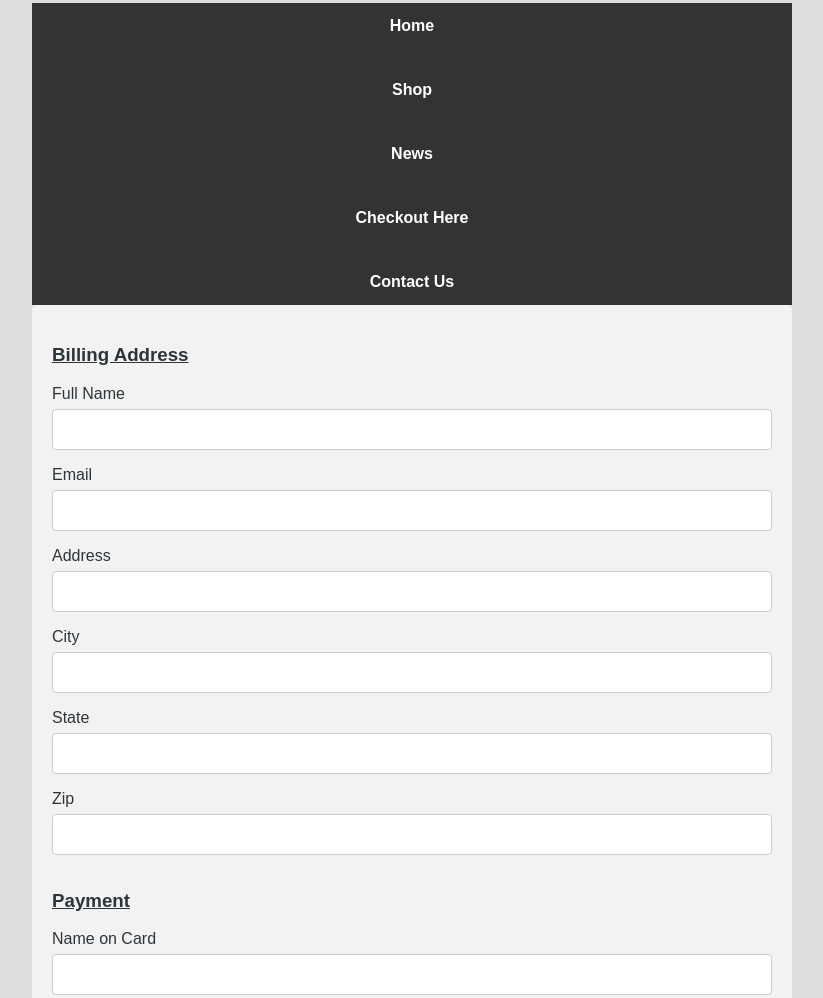
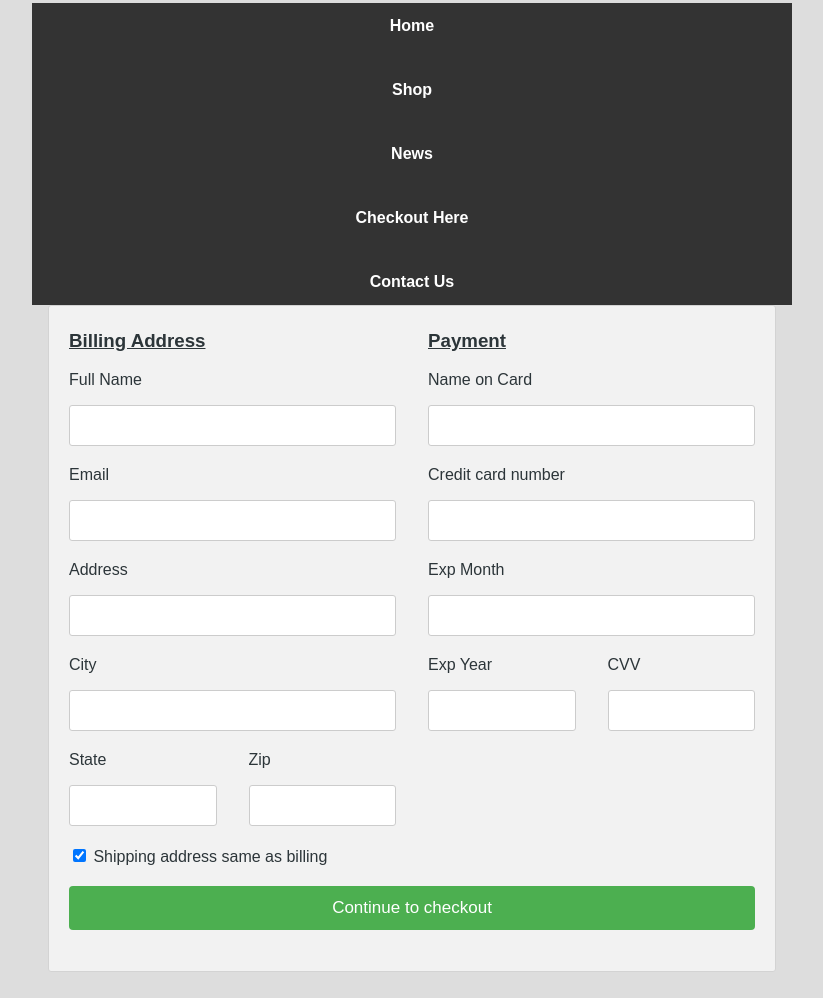
Before and after one commit to maxcorder/githubshell, a plain HTML site: page checkout.html in a window 1280 px wide. Shown: the part 75-1073 px from the top of the page, without its empty margins (228-1051 px from the left). Drawn offline with Linux system fonts and the light colour scheme.

Commit message:
Add files via upload

```diff
--- a/project.css
+++ b/project.css
@@ -9,6 +9,8 @@ text-align: center; }
 h2 { color:#2C3539;
  text-decoration: none;
 text-align: center; }
+
+
 
 h3 { color:#2C3539; text-decoration: underline; }
 
@@ -57,7 +59,6 @@ input[type=submit] {
   cursor: pointer;
 }
 
-/* When moving the mouse over the submit button, add a darker green color */
 input[type=submit]:hover {
   background-color: #45a049;
 }
@@ -100,6 +101,9 @@ input[type=submit]:hover {
   opacity: 0.7;
 }
 
+nav {
+	display: block;
+}
 
 
 
@@ -177,3 +181,91 @@ body {
     display: none;
   }
 }
+
+
+
+.row {
+  display: -ms-flexbox;
+  display: flex;
+  -ms-flex-wrap: wrap;
+  flex-wrap: wrap;
+  margin: 0 -16px;
+}
+
+.col-25 {
+  -ms-flex: 25%;
+  flex: 25%;
+}
+
+.col-50 {
+  -ms-flex: 50%;
+  flex: 50%;
+}
+
+.col-75 {
+  -ms-flex: 75%;
+  flex: 75%;
+}
+
+.col-25,
+.col-50,
+.col-75 {
+  padding: 0 16px;
+}
+
+.container {
+  background-color: #f2f2f2;
+  padding: 5px 20px 15px 20px;
+  border: 1px solid lightgrey;
+  border-radius: 3px;
+}
+
+input[type=text] {
+  width: 100%;
+  margin-bottom: 20px;
+  padding: 12px;
+  border: 1px solid #ccc;
+  border-radius: 3px;
+}
+
+label {
+  margin-bottom: 10px;
+  display: block;
+}
+
+.icon-container {
+  margin-bottom: 20px;
+  padding: 7px 0;
+  font-size: 24px;
+}
+
+.btn {
+  background-color: #4CAF50;
+  color: white;
+  padding: 12px;
+  margin: 10px 0;
+  border: none;
+  width: 100%;
+  border-radius: 3px;
+  cursor: pointer;
+  font-size: 17px;
+}
+
+.btn:hover {
+  background-color: #45a049;
+}
+
+span.price {
+  float: right;
+  color: grey;
+}
+
+.checked {
+  color: orange;
+}
+
+header {
+	width: 100%;
+	background-color: #FFFFFF;
+	margin: auto;
+}
```
